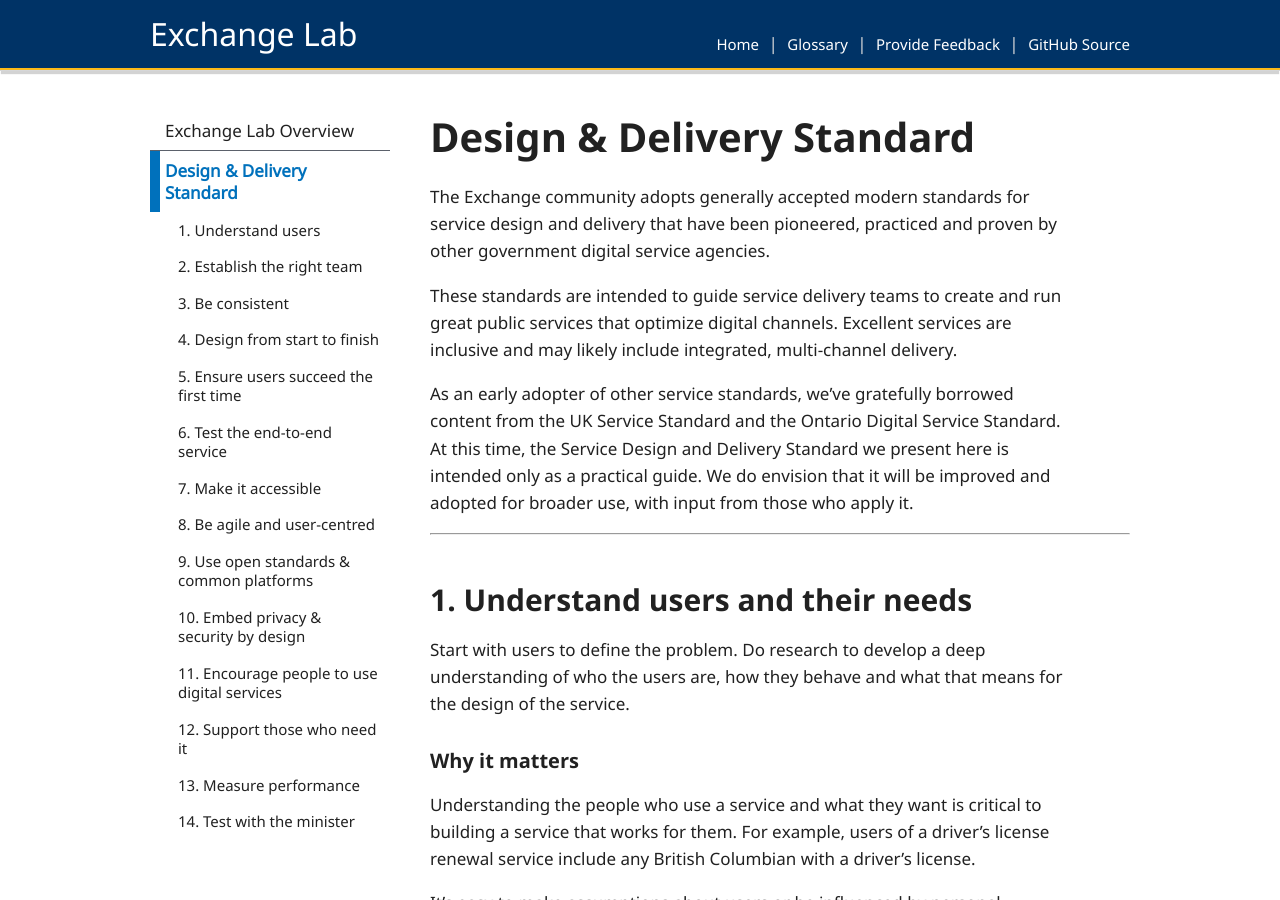
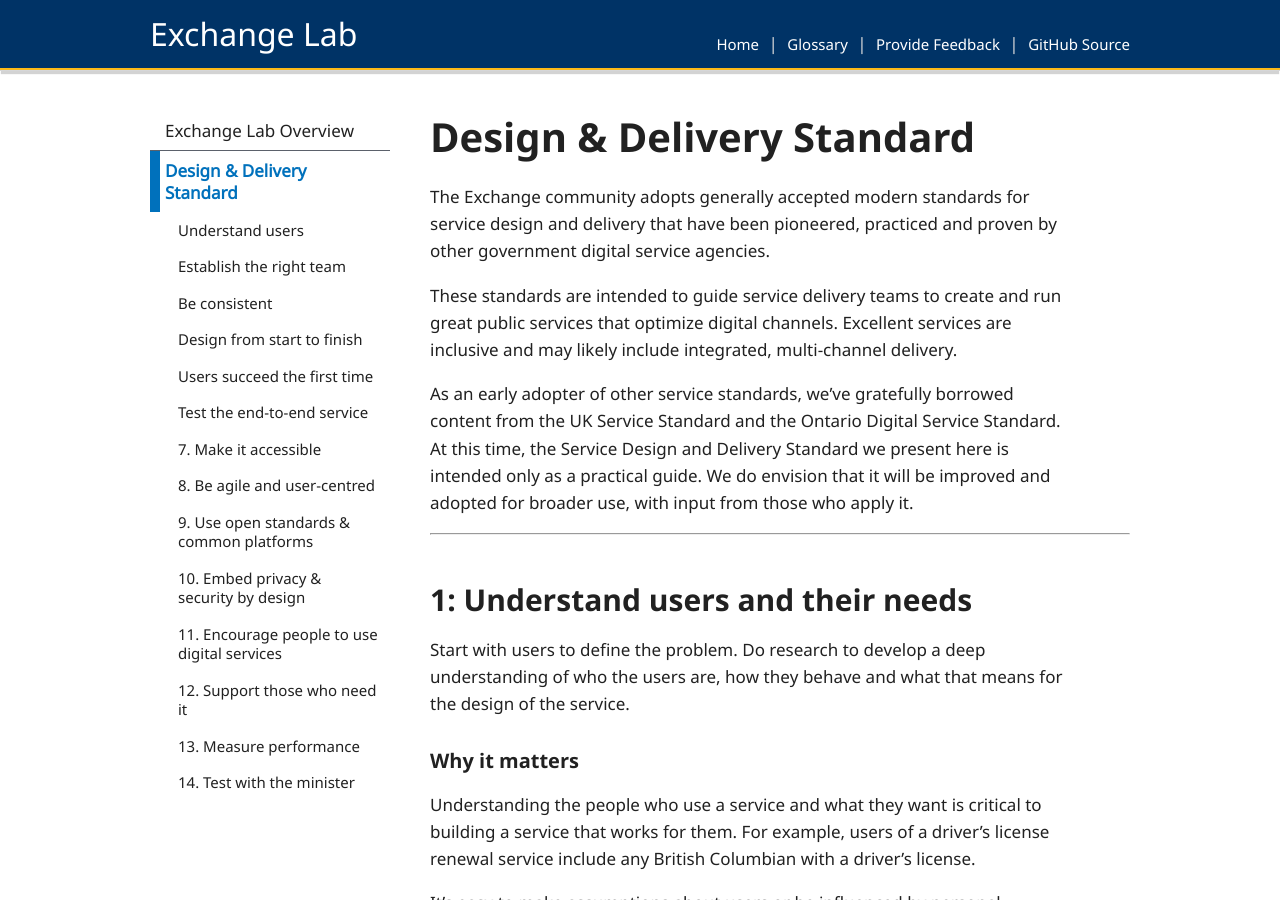
Before and after one commit to HeatherRemacle/exchangelabops, a Jekyll site: the page built from pages/standard.md, in a window 1280 px wide and 900 px high. Built offline with Jekyll 4.4.1, drawn with Linux system fonts in a browser that asks for light colours; some of the changed text lies outside the part shown.

Commit message:
Update standard.md

```diff
--- a/pages/standard.md
+++ b/pages/standard.md
@@ -5,17 +5,17 @@ permalink: /standard
 layout: post
 sidenav: standard
 subnav:
-  - text: 1. Understand users
-    href: '#understand-users'
-  - text: 2. Establish the right team
-    href: '#establish-the-right-team'
-  - text: 3. Be consistent
-    href: '#be-consistent'
-  - text: 4. Design from start to finish
-    href: '#design-from-start-to-finish'
-  - text: 5. Ensure users succeed the first time
-    href: '#ensure-users-succeed-the-first-time'
-  - text: 6. Test the end-to-end service
+  - text: Understand users
+    href: '#1-understand-users'
+  - text: Establish the right team
+    href: '#2-establish-the-right-team'
+  - text: Be consistent
+    href: '#3-be-consistent'
+  - text: Design from start to finish
+    href: '#4-design-from-start-to-finish'
+  - text: Users succeed the first time
+    href: '#users-succeed-the-first-time'
+  - text: Test the end-to-end service
     href: '#test-the-end-to-end-service'
   - text: 7. Make it accessible
     href: '#make-it-accessible'
@@ -42,7 +42,7 @@ As an early adopter of other service standards, we've gratefully borrowed conten
 
 <hr>
 
-## 1. Understand users and their needs
+## 1: Understand users and their needs
 
 Start with users to define the problem. Do research to develop a deep understanding of who the users are, how they behave and what that means for the design of the service.
 
@@ -107,7 +107,7 @@ In the live stage:
 * talk about how research results will be used to continuously improve
   the service (e.g. participants, frequency, location, timing)
 
-## 2. Establish the right team
+## 2: Establish the right team
 
 Put a sustained multidisciplinary team in place that can design, build
 and continuously improve the digital service, led by a skilled product
```
